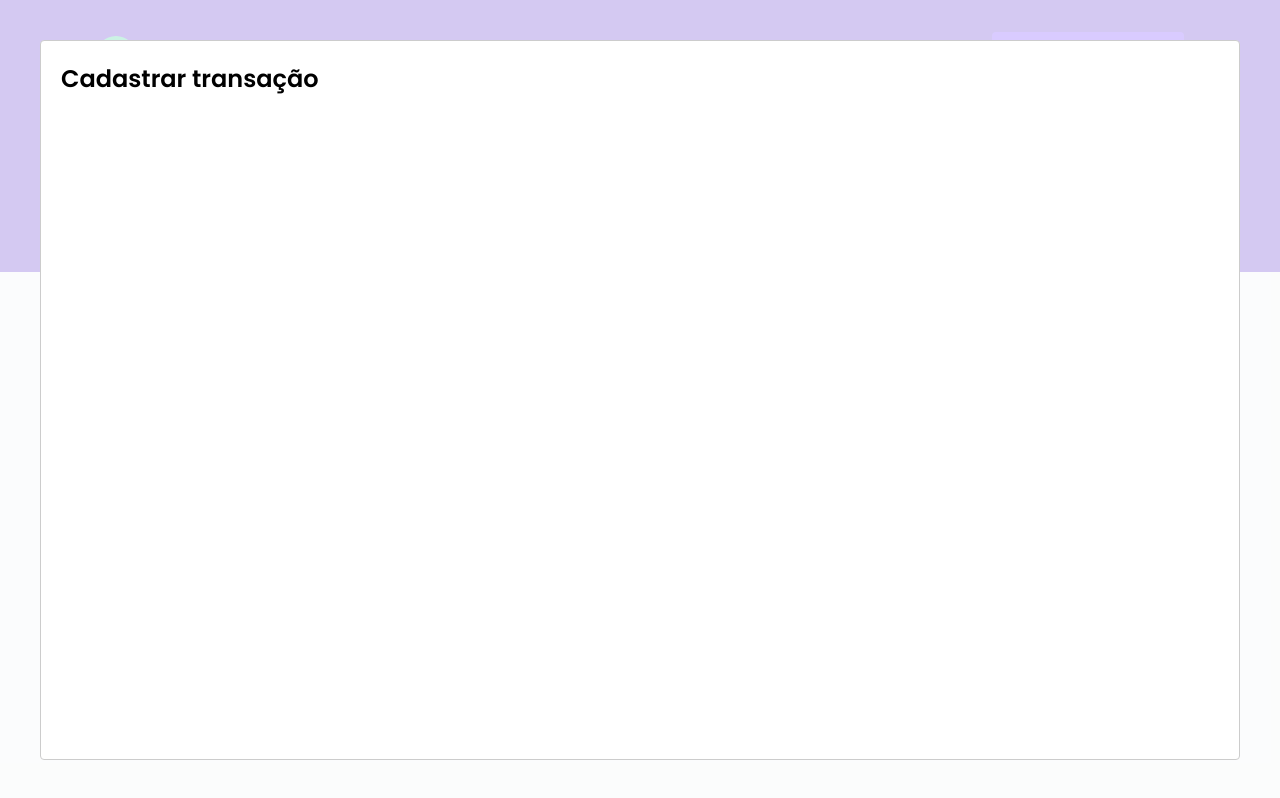
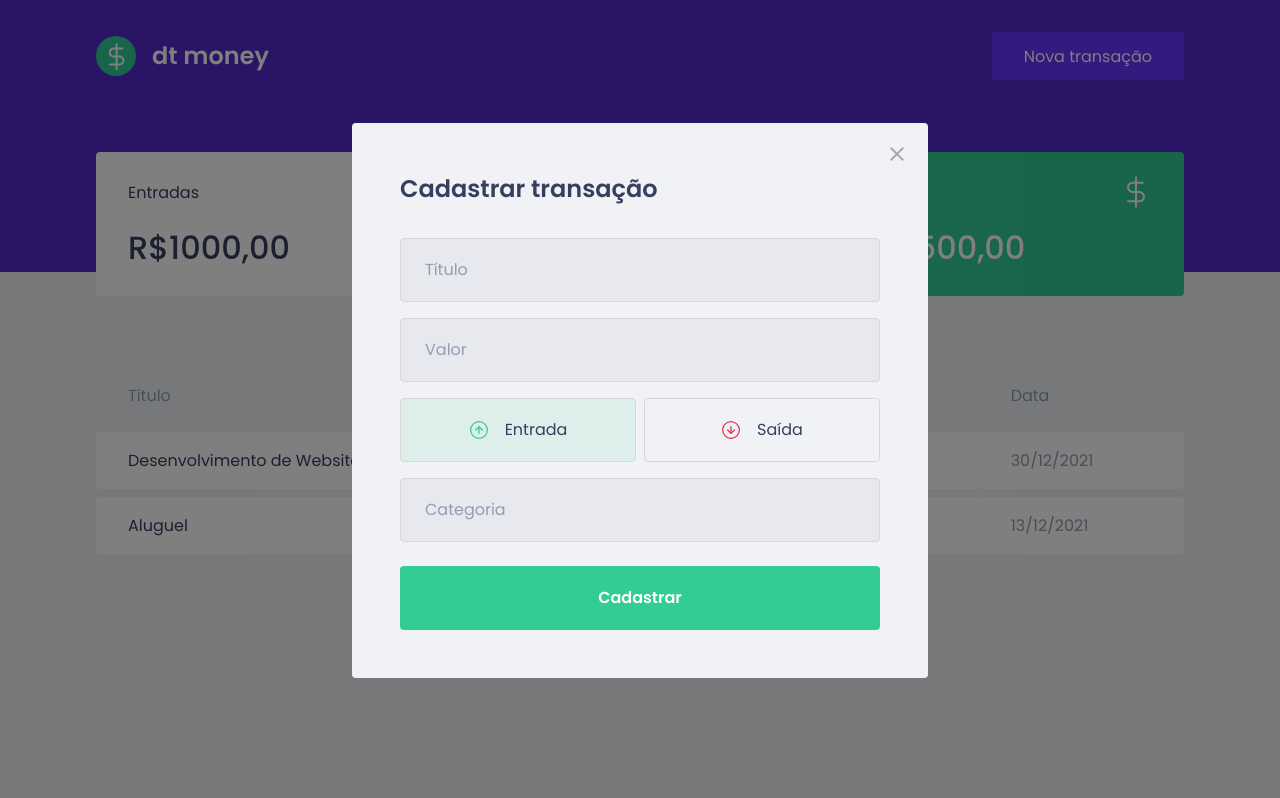
Before and after one commit to Gabriel02ps/dtmoney, a React (Create React App) app: page / in a window 1280 px wide. Both pictures are taken after a click on the button "Nova transação". Built offline with nearby package versions, Linux system fonts and the light colour scheme; no server answers; what miragejs would draw is missing.

Commit message:
styling form and buttons

```diff
--- a/package.json
+++ b/package.json
@@ -12,6 +12,7 @@
     "@types/react-dom": "^18.0.0",
     "axios": "^0.26.1",
     "miragejs": "^0.1.43",
+    "polished": "^4.2.2",
     "react": "^18.0.0",
     "react-dom": "^18.0.0",
     "react-modal": "^3.14.4",
--- a/src/components/NewTransactionModal/index.tsx
+++ b/src/components/NewTransactionModal/index.tsx
@@ -1,4 +1,9 @@
+import { useState } from "react";
 import Modal from "react-modal";
+import closeImg from '../../assets/close.svg'
+import incomeImg from '../../assets/income.svg'
+import outcomeImg from '../../assets/outcome.svg'
+import { Container, TransactionTypeContainer, RadioBox } from "./styles";
 
 interface NewTransactionModalProps {
   isOpen: boolean;
@@ -6,12 +11,56 @@
 }
 
 export function NewTransactionModal({isOpen, onRequestClose}: NewTransactionModalProps) {
+  const [type, setType] = useState('deposit');
+
   return (
     <Modal
       isOpen={isOpen}
       onRequestClose={onRequestClose}
+      overlayClassName='react-modal-overlay'
+      className='react-modal-content'
       >
-        <h2>Cadastrar transação</h2>
+        <button
+          type='button'
+          onClick={onRequestClose}
+          className='react-modal-close'
+        >
+          <img src={closeImg} alt="Fechar modal" />
+        </button>
+
+        <Container>
+          <h2>Cadastrar transação</h2>
+
+          <input placeholder="Título" />
+          <input type="number" placeholder="Valor" />
+
+          <TransactionTypeContainer>
+            <RadioBox
+              type="button"
+              onClick={() => { setType('deposit')}}
+              isActive={type === 'deposit'}
+              activeColor="green"
+            >
+              <img src={incomeImg} alt="Entrada" />
+              <span>Entrada</span>
+            </RadioBox>
+
+            <RadioBox
+              type="button"
+              onClick={() => { setType('withdraw')}}
+              isActive={type === 'withdraw'}
+              activeColor="red"
+            >
+              <img src={outcomeImg} alt="Saída" />
+              <span>Saída</span>
+            </RadioBox>
+          </TransactionTypeContainer>
+
+          <input placeholder="Categoria" />
+
+          <button type="submit">Cadastrar</button>
+
+        </Container>
       </Modal>
   )
 }
--- a/src/components/NewTransactionModal/styles.ts
+++ b/src/components/NewTransactionModal/styles.ts
@@ -1,3 +1,100 @@
 import styled from 'styled-components';
+import { darken, transparentize } from 'polished';
 
-export const Container = styled.div``;
+export const Container = styled.form`
+  h2 {
+    color: var(--text-title);
+    font-size: 1.5rem;
+    margin-bottom: 2rem;
+  }
+
+  input {
+    width: 100%;
+    padding: 0 1.5rem;
+    height: 4rem;
+    border-radius: 0.25rem;
+
+    border: 1px solid #d7d7d7;
+    background: #e7e9ee;
+
+    font-weight: 400;
+    font-size: 1rem;
+
+    &::placeholder {
+      color: var(--text-body);
+    }
+
+    & + input {
+      margin-top: 1rem;
+    }
+  }
+
+  button[type='submit'] {
+    width: 100%;
+    padding: 0 1.5rem;
+    height: 4rem;
+    background: var(--green);
+    color: #fff;
+    border-radius: 0.25rem;
+    border: 0;
+    font-size: 1rem;
+    margin-top: 1.5rem;
+    font-weight: 600;
+
+    transition: filter 0.2s;
+
+    &:hover {
+      filter: brightness(0.9);
+    }
+  }
+`;
+
+export const TransactionTypeContainer = styled.div`
+  margin: 1rem 0;
+  display: grid;
+  grid-template-columns: 1fr 1fr;
+  gap: 0.5rem;
+`;
+
+interface RadioBoxProps {
+  isActive: boolean;
+  activeColor: 'green' | 'red';
+}
+
+const colors = {
+  green: '#33CC95',
+  red: '#E52e54',
+};
+
+export const RadioBox = styled.button<RadioBoxProps>`
+  height: 4rem;
+  border: 1px solid #d7d7d7;
+  border-radius: 0.25rem;
+
+  background: ${(props) =>
+    props.isActive
+      ? transparentize(0.9, colors[props.activeColor])
+      : 'transparent'};
+
+  display: flex;
+  align-items: center;
+  justify-content: center;
+
+  transition: border-color 0.2s;
+
+  &:hover {
+    border-color: ${darken(0.1, '#d7d7d7')};
+  }
+
+  img {
+    width: 20px;
+    height: 20px;
+  }
+
+  span {
+    display: inline-block;
+    margin-left: 1rem;
+    font-size: 1rem;
+    color: var(--text-title);
+  }
+`;
--- a/src/styles/global.ts
+++ b/src/styles/global.ts
@@ -53,4 +53,41 @@
     opacity: 0.6;
     cursor: not-allowed;
   }
+
+  .react-modal-overlay {
+    background: rgba(0, 0, 0, 0.5);
+
+    position: fixed;
+    top: 0;
+    bottom: 0;
+    left: 0;
+    right: 0;
+
+    display: flex;
+    align-items: center;
+    justify-content: center;
+  }
+
+  .react-modal-content {
+    width: 100%;
+    max-width:576px;
+    background: var(--background);
+    padding: 3rem;
+    position: relative;
+    border-radius:  0.25rem;
+  }
+
+  .react-modal-close {
+    position: absolute;
+    right: 1.5rem;
+    top: 1.5rem;
+    border: 0;
+    background: transparent;
+
+    transition: filter 0.2s;
+
+    &:hover {
+      filter: brightness(0.8);
+    }
+  }
 `;
```
Also changed, not shown: 1 other file (tests, documents, lock files or other folders).
